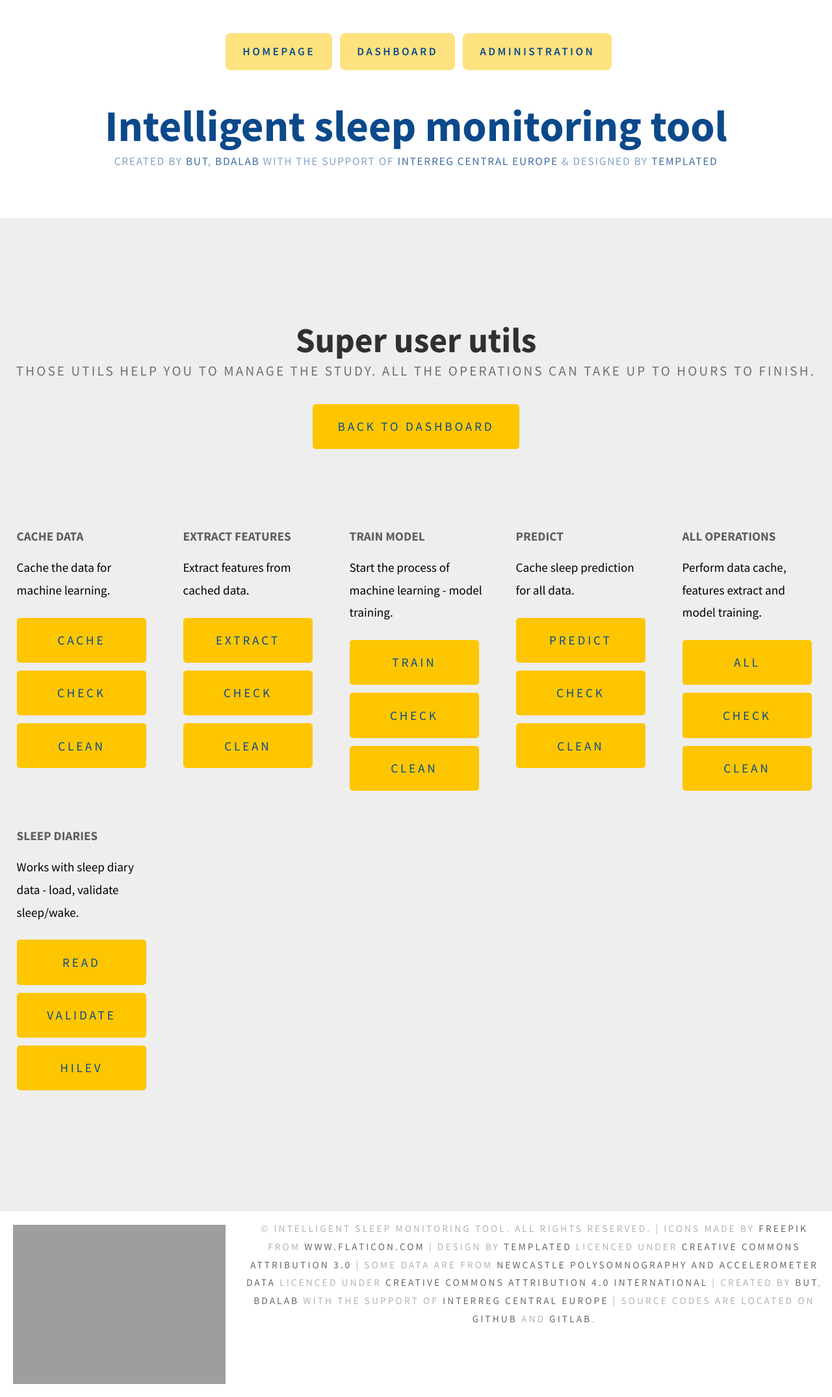
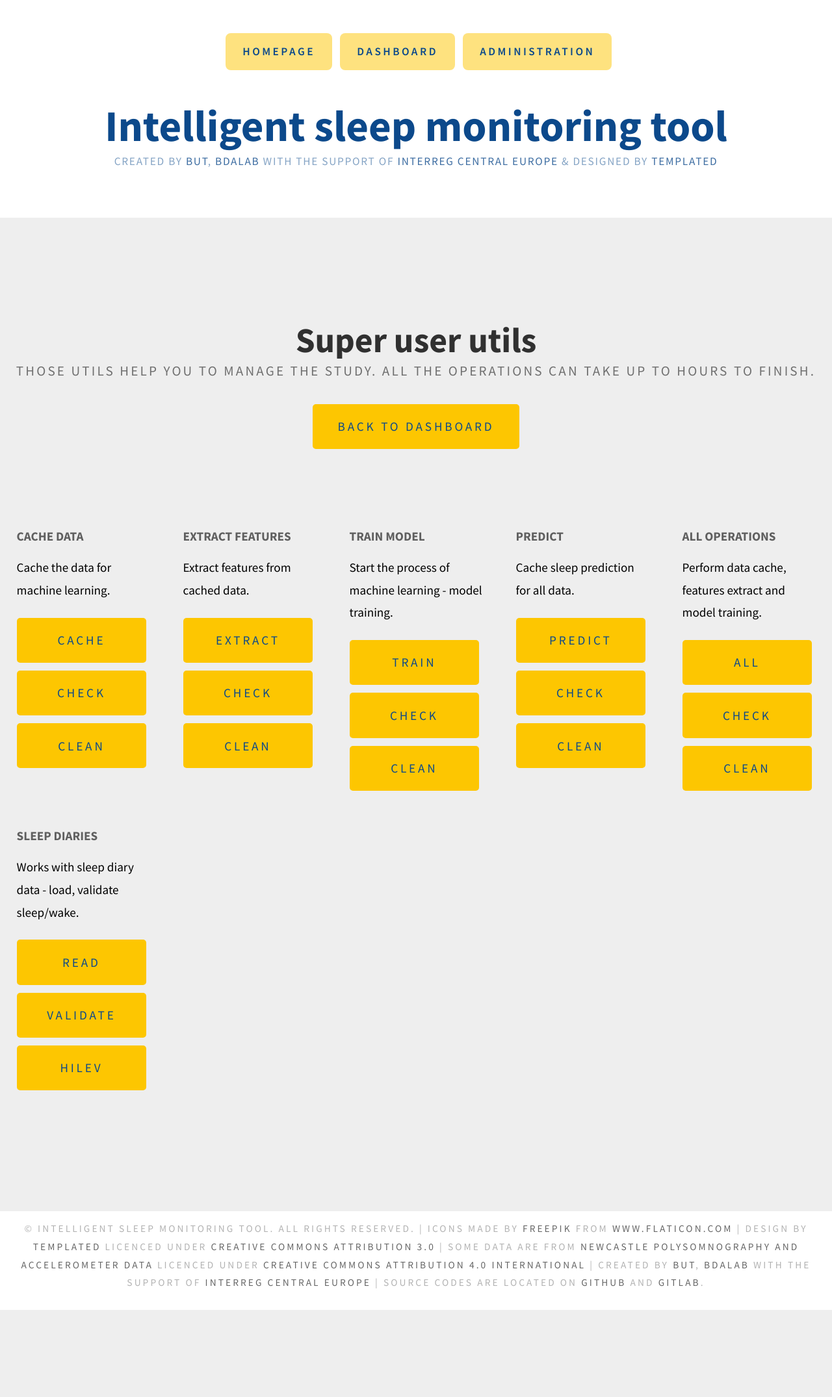
Before and after one commit to BDALab/sleep-analysis-system, a Django app: template dashboard/templates/dashboard/utils.html in a window 1280 px wide. Shown: the whole page at 65% size. After the commit the page ends 2016 px from the top, so only its background shows below. Run offline with Django 3.2, Linux system fonts and the light colour scheme; the template is opened without the code that fills it, so the values that code supplies are empty; grey boxes are pictures that could not be loaded.

Commit message:
Removes EU logo from footer

```diff
--- a/dashboard/templates/dashboard/license.html
+++ b/dashboard/templates/dashboard/license.html
@@ -5,11 +5,6 @@
 <html xmlns="http://www.w3.org/1999/xhtml">
 
 <div id="copyright">
-    <div class="plain-column">
-        <a href="https://www.interreg-central.eu/Content.Node/niCE-life.html" rel="nofollow">
-            <img class="image-smaller" src="{% static 'dashboard/images/logo.png' %}">
-        </a>
-    </div>
     <p>&copy; Intelligent sleep monitoring tool. All rights reserved.
         | Icons made by <a href="https://www.flaticon.com/authors/freepik" title="Freepik">Freepik</a> from <a
                 href="https://www.flaticon.com/" title="Flaticon">www.flaticon.com</a>
```
